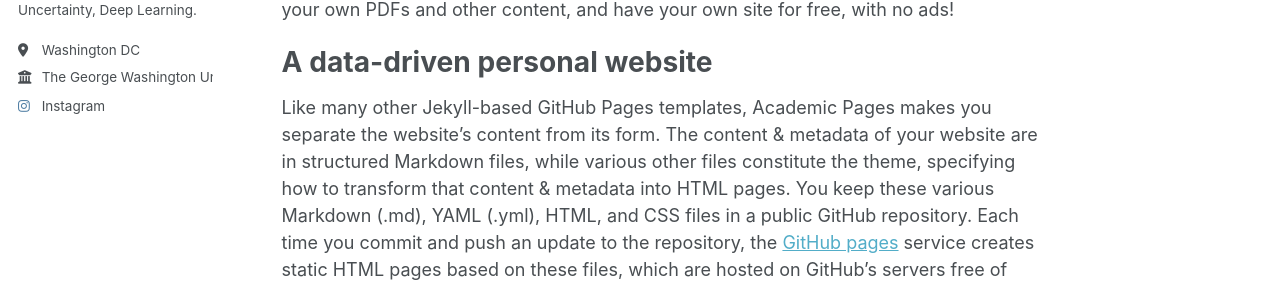
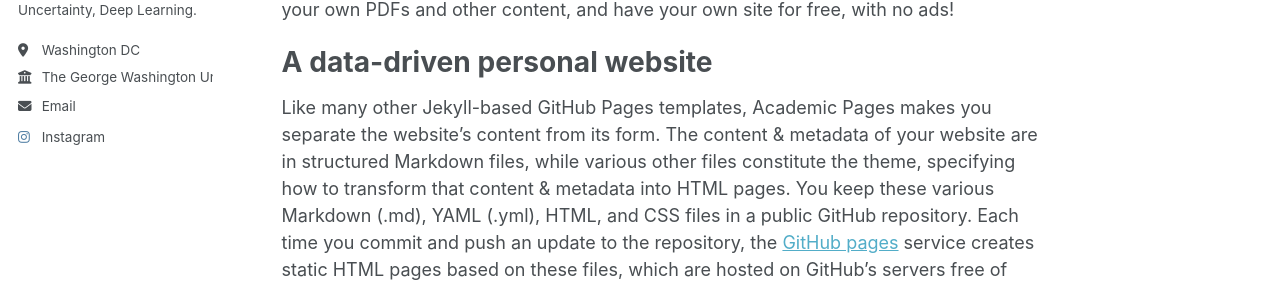
Before and after one commit to GuanhaoBao/guanhaobao.github.io, a Jekyll site: the page built from _pages/about.md, in a window 1280 px wide. Shown: the part 440-727 px from the top of the page. Built offline with Jekyll 4.4.1, drawn with Linux system fonts in a browser that asks for light colours; a script that is not in the unit is left out.

Commit message:
Update _config.yml

```diff
--- a/_config.yml
+++ b/_config.yml
@@ -29,7 +29,7 @@ author:
   location         : "Washington DC"
   employer         : "The George Washington University"
   uri              : # URL
-  emails            :
+  email            :
   - "guanhaob@gwu.edu"
   - "guanhao@example.com"
 
```
